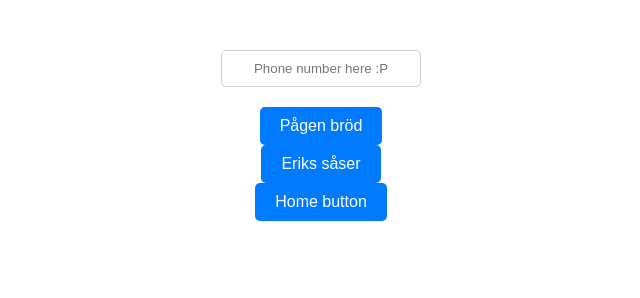
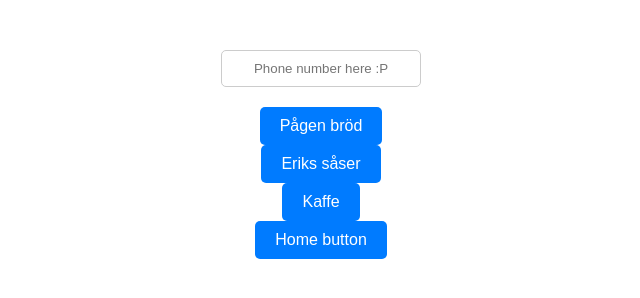
Before and after one commit to Muminwilmer/Coupon-backend, a website: page public/index.html in a window 1280 px wide. Shown: the whole page, without its empty margins (319-959 px from the left). Drawn offline with Linux system fonts and the light colour scheme.

Commit message:
Update index.html

```diff
--- a/public/index.html
+++ b/public/index.html
@@ -76,6 +76,7 @@
 
   <button id='["pagen", "lantgoda-smakrabatt", "choix_2281395", "choix_2334407", "choix_2281386", "choix_2281385", "choix_2281384", ""]' onclick="pressButton(this)">Pågen bröd</button>
   <button id='["www.ica", "eriks-saser", "choix_2647574", "choix_2647579", false, false, false, "kupong/"]' onclick="pressButton(this)">Eriks såser</button>
+  <button id='["www.ica", "arvid-nordquist", "choix_2647574", "choix_2647579", false, false, false, "kupong/"]' onclick="pressButton(this)">Kaffe</button>
   <button id='' onclick="window.open(`./404/`,`_blank`)">Home button</button>
 </body>
 </html>
```
